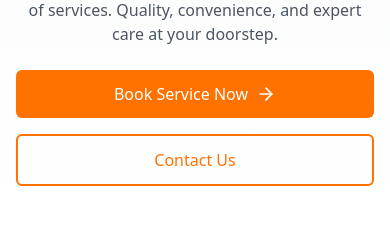
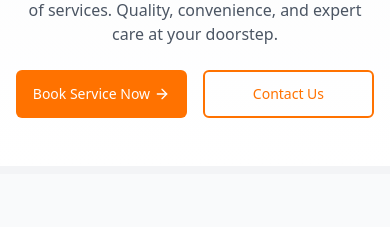
Before and after one commit to gaadimech/GaadiMech-PWA, a React (Vite) app: page / in a window 390 px wide. Shown: the part 361-588 px from the top of the page. Built offline with nearby package versions, Linux system fonts and the light colour scheme; no server answers; a web font is replaced by a local one.

Commit message:
Improve Hero section button responsiveness and styling

```diff
--- a/src/components/Hero.tsx
+++ b/src/components/Hero.tsx
@@ -31,21 +31,21 @@ const Hero = () => {
             <p className="text-base md:text-lg text-gray-600 mb-6 md:mb-8">
               Enjoy trusted service partners, hassle-free booking, transparent pricing, and a wide range of services. Quality, convenience, and expert care at your doorstep.
             </p>
-            <div className="flex flex-col sm:flex-row gap-4 justify-center md:justify-start">
+            <div className="flex flex-row gap-4 justify-center md:justify-start">
               <motion.button
                 whileHover={{ scale: 1.05 }}
                 whileTap={{ scale: 0.95 }}
                 onClick={handleBookService}
-                className="bg-[#FF7200] text-white px-6 py-3 rounded-md hover:bg-green-600 transition-colors flex items-center justify-center"
+                className="w-1/2 bg-[#FF7200] text-white px-2 sm:px-6 py-3 rounded-md hover:bg-green-600 transition-colors flex items-center justify-center text-sm sm:text-base"
               >
                 Book Service Now
-                <ArrowRight className="ml-2" size={20} />
+                <ArrowRight className="ml-1 sm:ml-2" size={16} />
               </motion.button>
               <motion.button
                 whileHover={{ scale: 1.05 }}
                 whileTap={{ scale: 0.95 }}
                 onClick={handleContact}
-                className="border-2 border-[#FF7200] text-[#FF7200] px-6 py-3 rounded-md hover:bg-[#0e5aa8] hover:border-[#0e5aa8] hover:text-white transition-colors"
+                className="w-1/2 border-2 border-[#FF7200] text-[#FF7200] px-2 sm:px-6 py-3 rounded-md hover:bg-[#0e5aa8] hover:border-[#0e5aa8] hover:text-white transition-colors text-sm sm:text-base"
               >
                 Contact Us
               </motion.button>
```
